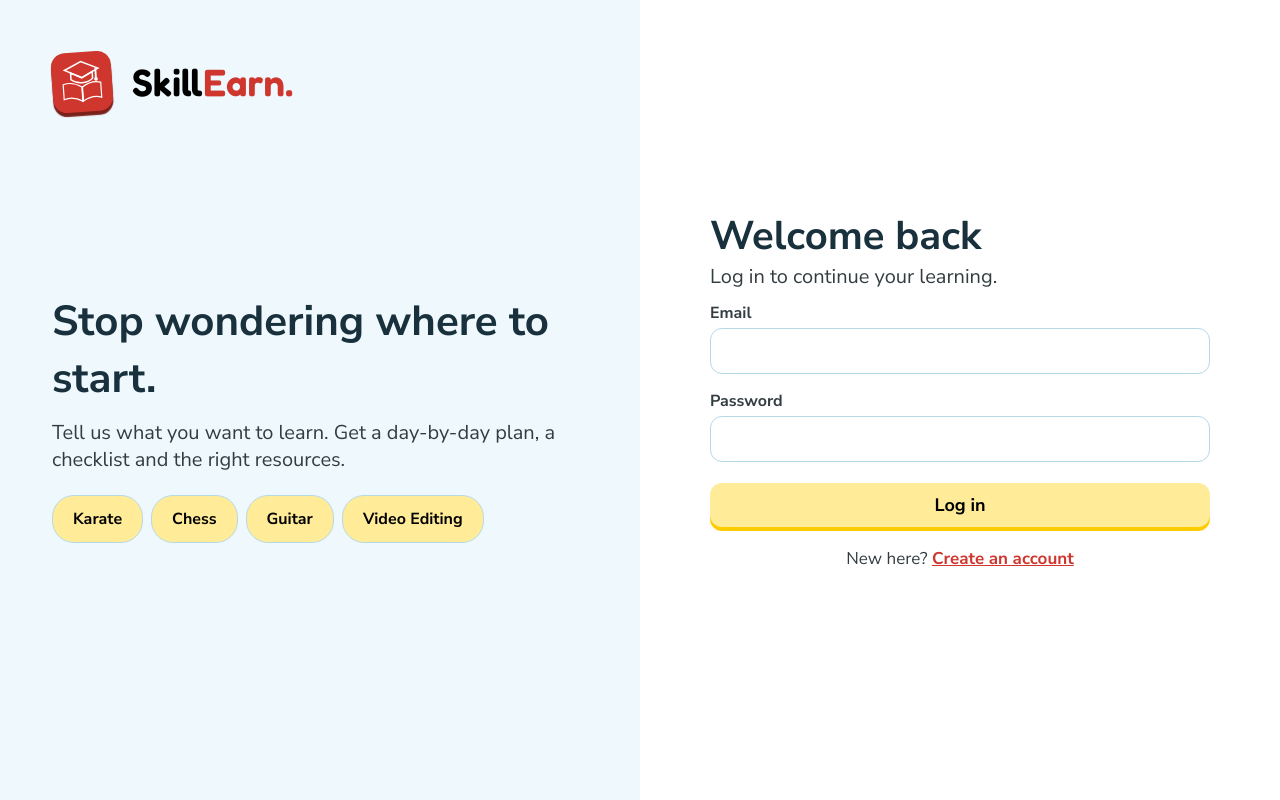
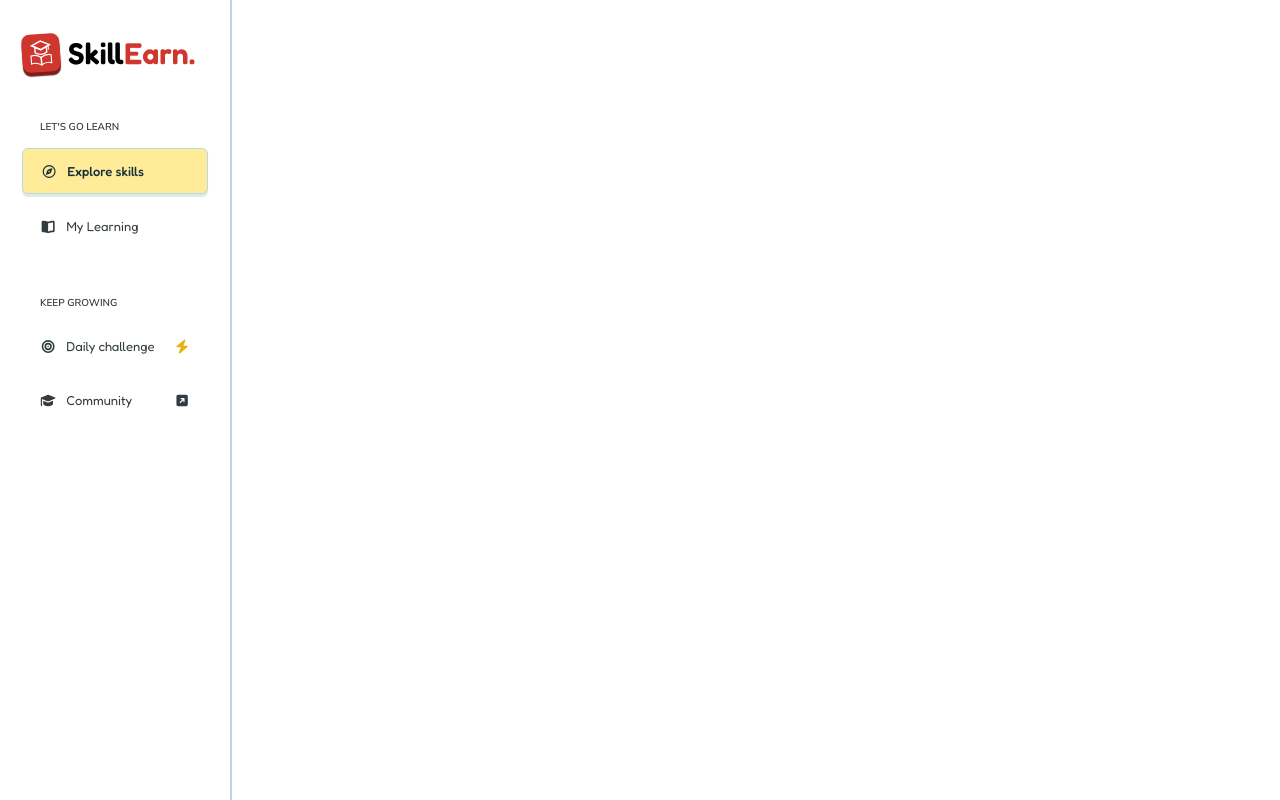
Before and after one commit to red-arachnid/SkillQuest, a React (Vite) app in the folder frontend/: page / in a window 1280 px wide. Before the commit this address led to /login. Built offline with nearby package versions, Linux system fonts and the light colour scheme.

Commit message:
Dashboard sidebar design and testing

```diff
--- a/frontend/package.json
+++ b/frontend/package.json
@@ -10,6 +10,11 @@
     "preview": "vite preview"
   },
   "dependencies": {
+    "@fortawesome/fontawesome-svg-core": "^7.3.1",
+    "@fortawesome/free-brands-svg-icons": "^7.3.1",
+    "@fortawesome/free-regular-svg-icons": "^7.3.1",
+    "@fortawesome/free-solid-svg-icons": "^7.3.1",
+    "@fortawesome/react-fontawesome": "^3.5.0",
     "react": "^19.2.8",
     "react-dom": "^19.2.8",
     "react-router-dom": "^7.18.4"
--- a/frontend/src/App.jsx
+++ b/frontend/src/App.jsx
@@ -7,9 +7,10 @@ import { useAuth } from './components/context/AuthContext';
 export default function App() {
   return (
       <Routes>
-        <Route path="/" element={<ProtectedRoute><Dashboard /></ProtectedRoute>} />
+        <Route path="/" element={<Dashboard />} />
+        {/* <Route path="/" element={<ProtectedRoute><Dashboard /></ProtectedRoute>} />
         <Route path="/login" element={<PublicRoute><Login /></PublicRoute>} />
-        <Route path="/signup" element={<PublicRoute><Signup /></PublicRoute>} />
+        <Route path="/signup" element={<PublicRoute><Signup /></PublicRoute>} /> */}
       </Routes>
   );
 }
--- a/frontend/src/components/Brand.jsx
+++ b/frontend/src/components/Brand.jsx
@@ -1,11 +1,11 @@
 import Logo from '../../public/logo.svg?react';
 import '../styles/brand.css'
 
-export default function Brand() {
+export default function Brand({ size = 'md', className = ''}) {
     return (
-        <div className="brand">
+        <div className={`brand brand--${size} ${className}`.trim()}>
             <div className="brand-logo">
-                <Logo className="logo"/>
+                <Logo className="logo" />
             </div>
 
             <div className="brand-name">
--- /dev/null
+++ b/frontend/src/components/Sidebar.jsx
@@ -0,0 +1,44 @@
+import '../styles/sidebar.css';
+import { Link } from 'react-router-dom';
+import Brand from './Brand';
+import { faCompass } from '@fortawesome/free-regular-svg-icons';
+import { faBookOpen, faBullseye, faGraduationCap, faBolt, faSquareArrowUpRight} from '@fortawesome/free-solid-svg-icons'
+import { FontAwesomeIcon } from '@fortawesome/react-fontawesome';
+
+export default function Sidebar() {
+    return (
+        <div className="sidebar">
+            <Brand size='sm'/>
+
+            <div className="sidebar-section">
+                <p>LET'S GO LEARN</p>
+                <div className="con">
+                    <Link to="" className="active">
+                        <FontAwesomeIcon icon={faCompass}/>
+                        <p>Explore skills</p>
+                    </Link>
+                    <Link to="" className="">
+                        <FontAwesomeIcon icon={faBookOpen}/>
+                        <p>My Learning</p>
+                    </Link>
+                </div>
+            </div>
+
+            <div className="sidebar-section">
+                <p>KEEP GROWING</p>
+                <div className="con">
+                    <Link to="" className="">
+                        <FontAwesomeIcon icon={faBullseye}/>
+                        <p>Daily challenge</p>
+                        <FontAwesomeIcon icon={faBolt} color="var(--ui3)"/>
+                    </Link>
+                    <Link to="" className="">
+                        <FontAwesomeIcon icon={faGraduationCap}/>
+                        <p>Community</p>
+                        <FontAwesomeIcon icon={faSquareArrowUpRight} />
+                    </Link>
+                </div>
+            </div>
+        </div>
+    );
+}
--- a/frontend/src/pages/Dashboard.jsx
+++ b/frontend/src/pages/Dashboard.jsx
@@ -1,7 +1,11 @@
+import '../styles/main.css';
+import Sidebar from "../components/Sidebar";
 
 
 export default function Dashboard() {
     return (
-        <h1>Prototype Dashboard :)</h1>
+        <div className="main">
+            <Sidebar />
+        </div>
     );
 }
--- a/frontend/src/styles/auth.css
+++ b/frontend/src/styles/auth.css
@@ -19,6 +19,7 @@
 .site-info {
     width: 50%;
     background-color: var(--color2);
+    padding: 0px 52px;
 
     display: grid;
     grid-template-rows: 1fr 4fr 1fr;
@@ -28,7 +29,6 @@
     width: 100%;
     margin: auto 0;
     font-family: var(--font2);
-    padding: 0px 52px;
 }
 
 .about h1 {
@@ -88,7 +88,7 @@ form p {
     font-size: 16px;
     text-align: left;
     color: var(--ui1);
-    background-color: rgba(206, 54, 46, 0.3);
+    background-color: var(--ui1-light);
     border-radius: 12px;
     border: 1px solid var(--ui1);
     margin-bottom: 18px;
--- a/frontend/src/styles/brand.css
+++ b/frontend/src/styles/brand.css
@@ -1,17 +1,16 @@
 .brand {
     display: flex;
     align-items: center;
-    gap: 20px;
+    gap: var(--brand-gap);
 
-    padding: 52px;
     animation: rise 0.7s 0.05s both ease;
 }
 
 .brand-logo {
-    width: 60px;
-    height: 60px;
-    padding: 2px;
-    border-radius: 14px;
+    width: var(--brand-logo-size);
+    height: var(--brand-logo-size);
+    padding: 4px;
+    border-radius: var(--brand-logo-radius);
     transform: rotate(-4deg);
     background-color: var(--ui1);
 
@@ -21,10 +20,11 @@
     height: 100%;
     width: 100%;
     color: white;
+    --icon-stroke-width: 7px;
 }
 
 .brand-name {
-    font-size: 38px;
+    font-size: var(--brand-font-size);
     font-family: var(--font1);
     font-weight: 600;
     display: flex;
@@ -32,3 +32,17 @@
 .brand-name span:last-child{
     color: var(--ui1);
 }
+
+.brand--sm {
+    --brand-logo-size: 38px;
+    --brand-logo-radius: 8px;
+    --brand-font-size: 30px;
+    --brand-gap: 8px;
+}
+
+.brand--md {
+    --brand-logo-size: 60px;
+    --brand-logo-radius: 14px;
+    --brand-font-size: 32px;
+    --brand-gap: 20px;
+}
--- /dev/null
+++ b/frontend/src/styles/main.css
@@ -0,0 +1,4 @@
+.main {
+    height: 100vh;
+    display: flex;
+}
--- /dev/null
+++ b/frontend/src/styles/sidebar.css
@@ -0,0 +1,53 @@
+.sidebar {
+    width: 232px;
+    background-color: var(--color1);
+    border-right: 2px solid var(--border1);
+    padding: 34px 22px;
+
+    display: flex;
+    flex-direction: column;
+    gap: 34px;
+
+    font-family: var(--font2);
+}
+
+.sidebar-section>p {
+    padding: 14px 18px;
+    font-size: 10px;
+    font-weight: 600;
+    color: var(--text-secondary);
+}
+
+.sidebar .con {
+    display: flex;
+    flex-direction: column;
+    gap: 10px;
+}
+.sidebar .con a {
+    padding: 14px 18px;
+    font-family: var(--font1);
+    font-size: 13px;
+    color: var(--text-secondary);
+
+    border-radius: 6px;
+    cursor: pointer;
+
+    display: flex;
+    justify-content: space-between;
+    align-items: center;
+    gap: 10px;
+}
+.sidebar .con a p {
+    flex: 1 1 0;
+}
+.sidebar .con a:hover {
+    background-color: var(--ui1-light);
+    color: var(--ui1);
+}
+.sidebar .con a.active {
+    background-color: var(--ui5);
+    box-shadow: 0px 3px 1px var(--shadow1);
+    border: 1px solid var(--border1);
+    color: var(--text-primary);
+    font-weight: 500;
+}
--- a/frontend/src/styles/style.css
+++ b/frontend/src/styles/style.css
@@ -23,6 +23,7 @@
     --font1: 'Fredoka', san-serif;
     --font2: 'Nunito Sans', san-serif;
 
+    --ui1-light: hsl(3, 63%, 90%);
 }
 
 * {
```
Also changed, not shown: frontend/public/logo.svg, 1 other file (tests, documents, lock files or other folders).
